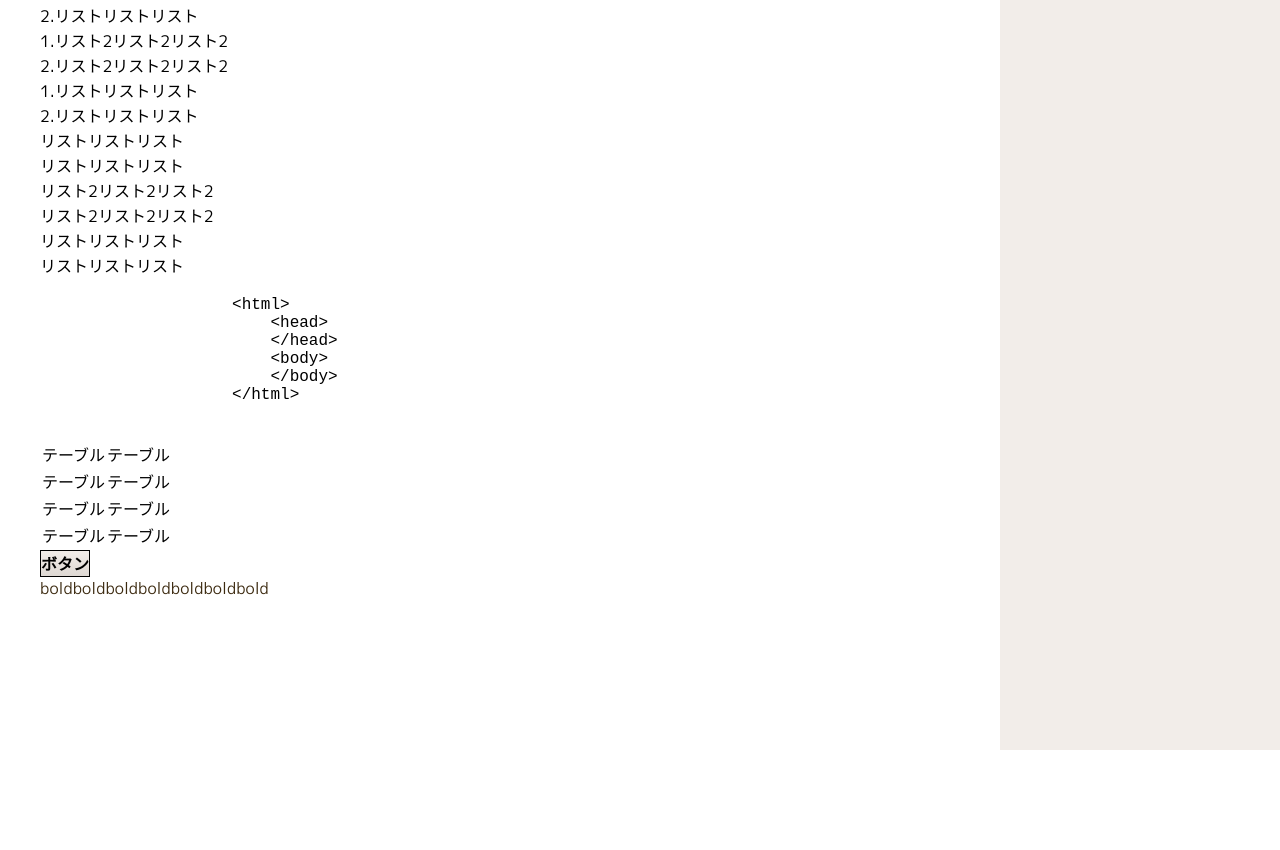
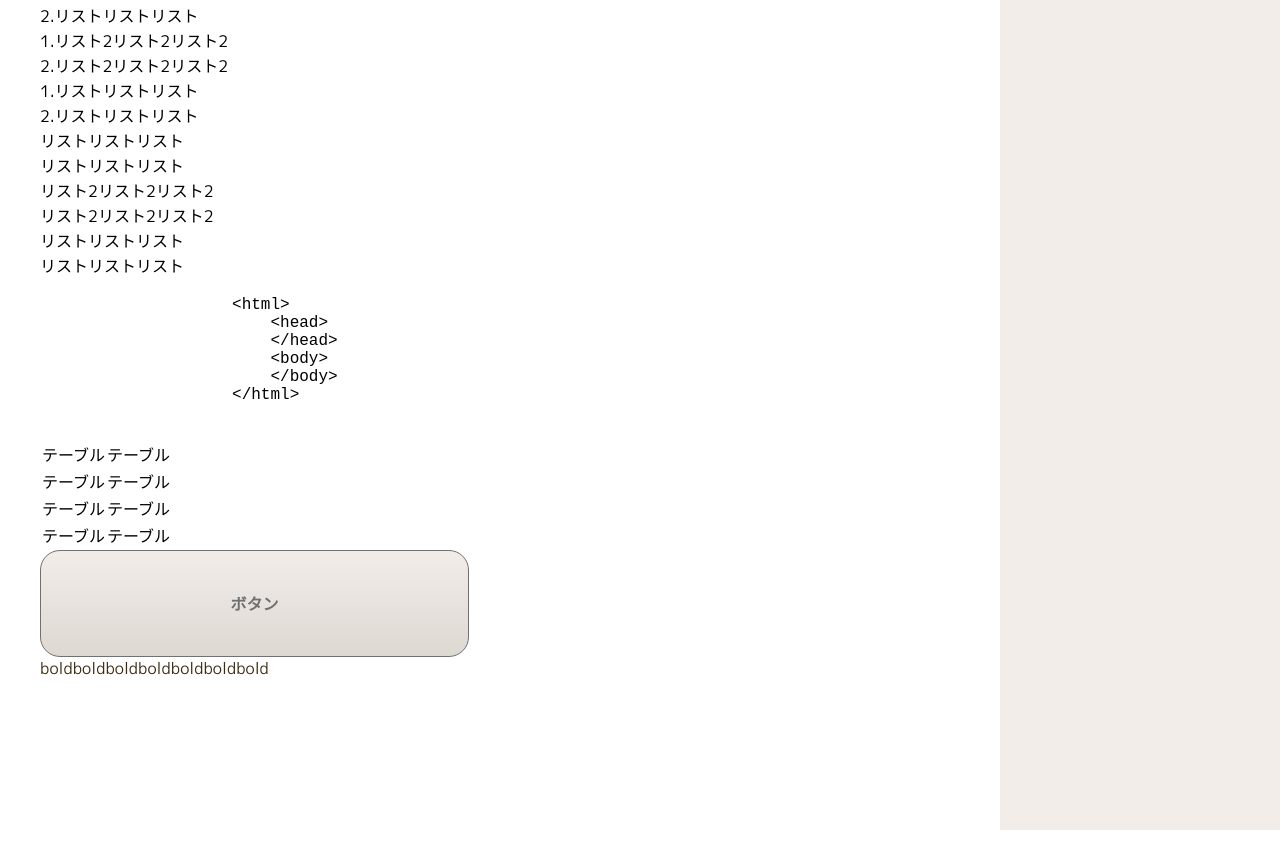
Before and after one commit to maemochi/hamburger-site, a plain HTML site: page single.html in a window 1280 px wide. Shown: the part 3308-4158 px from the top of the page. Drawn offline with nearby package versions, Linux system fonts and the light colour scheme; some packages are replaced by stand-ins of ours.

Commit message:
ボタン作成

```diff
--- a/scss/object/component/_button.scss
+++ b/scss/object/component/_button.scss
@@ -1,5 +1,14 @@
+@use "../../foundation/mixin" as m;
+@use "../../foundation/variable" as v;
+
 .c-button {
     background: linear-gradient(to bottom, #F2EDE9, #DED8D3);
     border: 1px solid;
     font-weight: bold;
+    &--single {
+        width: min(100%, 429px);
+        aspect-ratio: 4 / 1;
+        border-radius: 20px;
+        color: v.$font-color-main;
+    }
 }
--- a/single.html
+++ b/single.html
@@ -159,7 +159,7 @@
                 </tr>
             </table>
 
-            <button class="c-button">ボタン</button>
+            <button class="c-button c-button--single">ボタン</button>
             <p class="c-text">boldboldboldboldboldboldbold</p>
         </article>
     </main>
```
Also changed, not shown: css/style.css, css/style.min.css, 2 other files.
